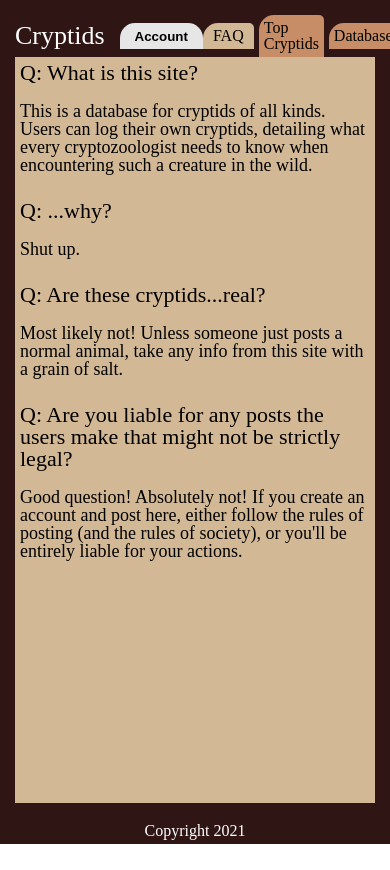
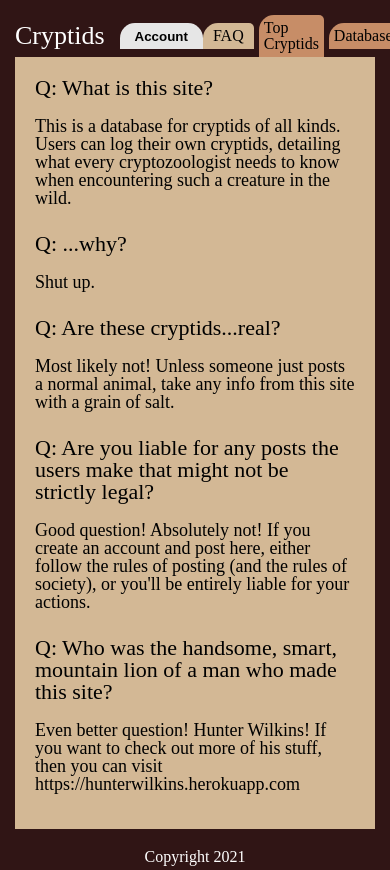
Before and after one commit to HunterWilkins/cryptids, a React (Create React App) app in the folder client/: page / in a window 390 px wide. Before the commit the page ends 844 px from the top, so only its background shows below. Built offline with nearby package versions, Linux system fonts and the light colour scheme; no server answers; a web font is replaced by a local one.

Commit message:
Added extra styling for FAQ page

```diff
--- a/client/src/pages/FAQ/index.js
+++ b/client/src/pages/FAQ/index.js
@@ -19,6 +19,10 @@ function FAQ() {
             q: "Are you liable for any posts the users make that might not be strictly legal?",
             a: "Good question! Absolutely not! If you create an account and post here, either follow the rules of posting (and the rules of society), or you'll be entirely liable for your actions."
         },
+        {
+            q: "Who was the handsome, smart, mountain lion of a man who made this site?",
+            a: "Even better question! Hunter Wilkins! If you want to check out more of his stuff, then you can visit https://hunterwilkins.herokuapp.com"
+        },
     ]
     return(
         <div id = "faq">
--- a/client/src/pages/FAQ/style.css
+++ b/client/src/pages/FAQ/style.css
@@ -4,14 +4,18 @@
     color: black;
     display: flex;
     flex-wrap: wrap;
+    padding: 15px;
 }
 
 .question {
     width: 50%;
     padding: 5px;
+    background: var(--super-light);
     /* border-bottom: rgba(230,230,230,.5) dashed 2px; */
     /* margin-bottom: 1em; */
     display: flex;
+    border: var(--light-paper) solid 5px;
+    /* margin: 5px; */
     flex-direction: column;
 }
 
@@ -34,5 +38,7 @@
     .question {
         width: initial;
         margin-bottom: 1em;
+        border: none;
+        background: initial;
     }
 }
--- a/client/src/style.css
+++ b/client/src/style.css
@@ -39,6 +39,7 @@ hr {
     --light-paper: rgb(211, 184, 149);
     --dark-paper: rgb(199, 141, 103);
     --super-dark: rgb(48,21,21);
+    --super-light: rgb(235, 222, 197);
 
     --text-color: white;
 }
```
